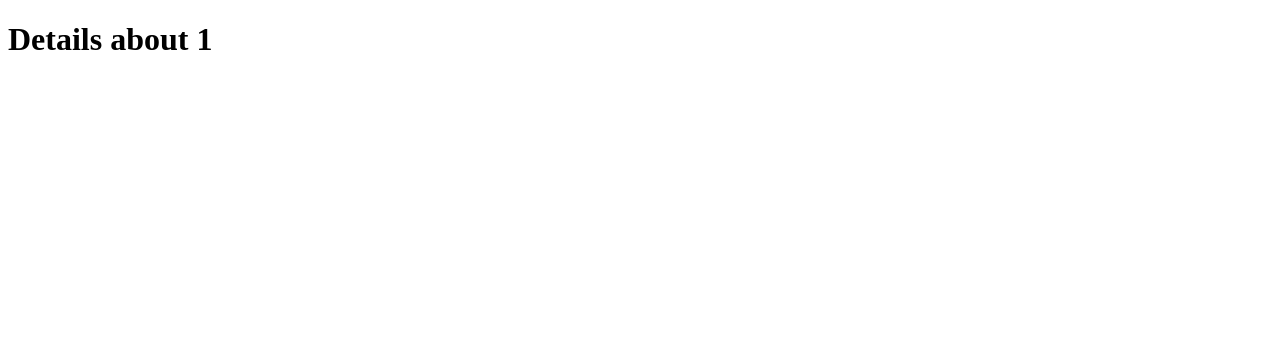
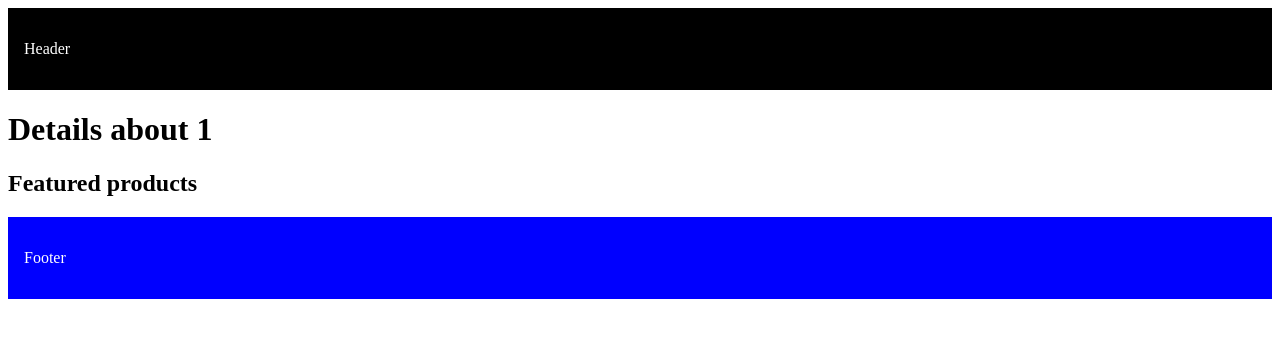
Before and after one commit to Paulosouzx/nextJsCurse, a Next.js app: page /products/1 in a window 1280 px wide. Shown: the top 338 px of the page. Built offline with nearby package versions, Linux system fonts and the light colour scheme.

Commit message:
Nested Layouts

```diff
--- a/src/app/layout.tsx
+++ b/src/app/layout.tsx
@@ -10,7 +10,23 @@ export default function RootLayout({
 }) {
   return (
     <html lang="en">
-      <body>{children}</body>
+      <body>
+        <header style={{
+          backgroundColor: 'black',
+          padding: "1rem",
+          color: "white"
+        }}>
+          <p>Header</p>
+        </header>
+        {children}
+        <footer style={{
+          backgroundColor: 'blue',
+          padding: "1rem",
+          color: "white"
+        }}>
+          <p>Footer</p>
+        </footer>
+      </body>
     </html>
   )
 }
--- /dev/null
+++ b/src/app/products/[productsId]/layout.tsx
@@ -0,0 +1,17 @@
+export default function ProductDetailsLayout({
+    children,
+}: {
+    children: React.ReactNode
+}) {
+    return (
+        <>
+            <html>
+                <body>
+                    {children}
+                    <h2>Featured products</h2>
+                </body>
+            </html>
+
+        </>
+    )
+}
```
